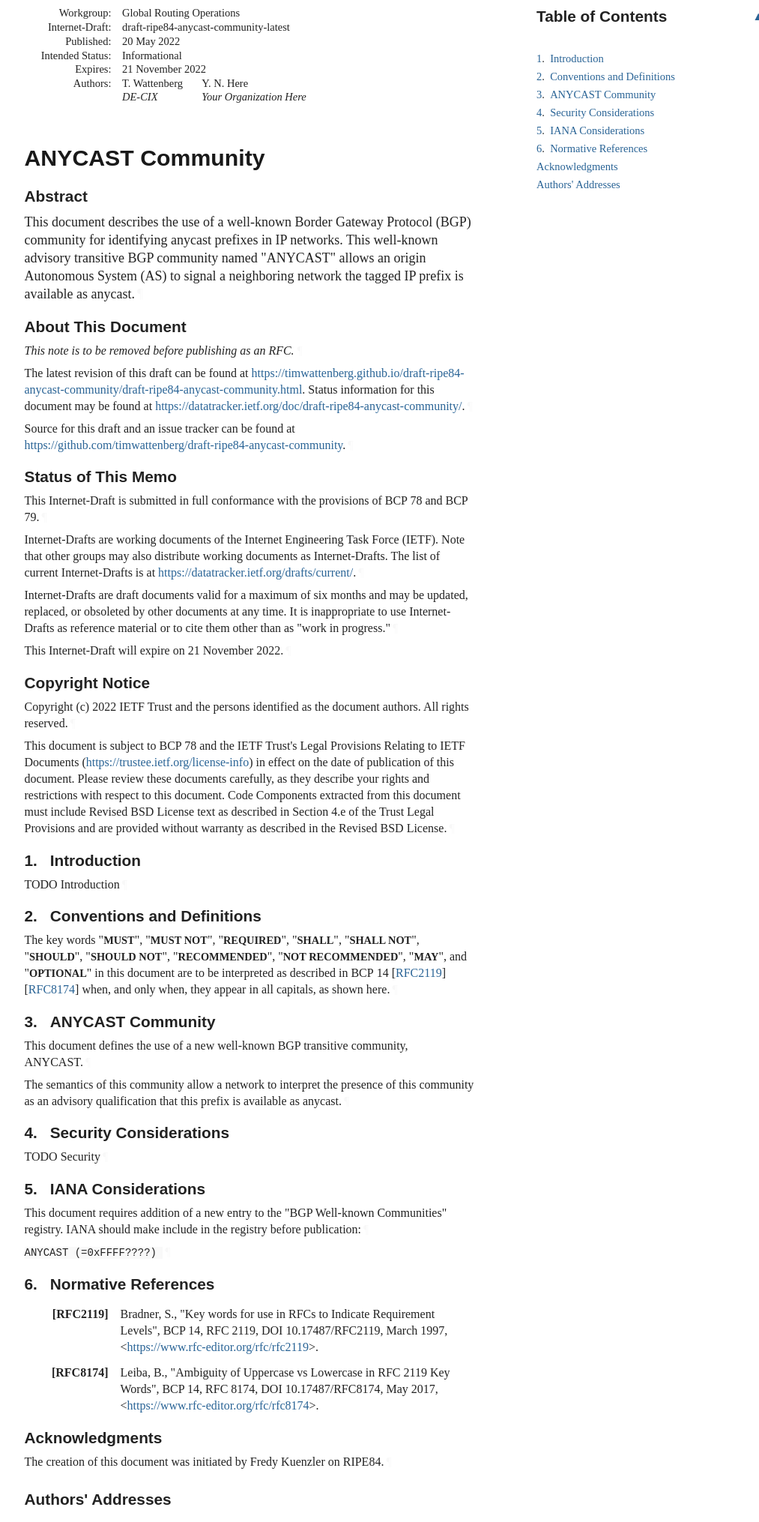
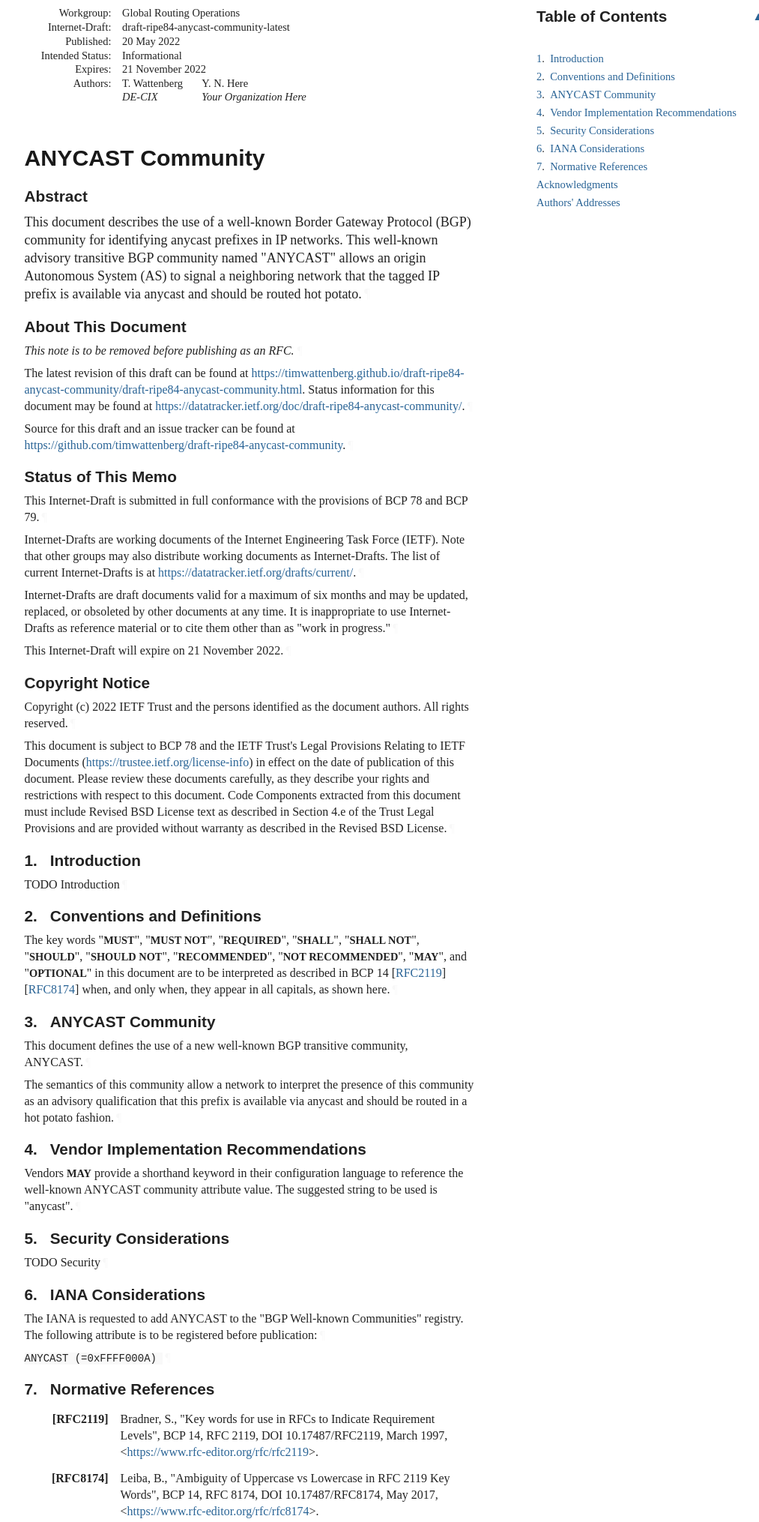
Before and after one commit to timwattenberg/draft-ripe84-anycast-community, a plain HTML site: page draft-ripe84-anycast-community.html in a window 1280 px wide. Shown: the part 67-2097 px from the top of the page at 75% size, without its empty margins (92-1105 px from the left). Drawn offline with Linux system fonts and the light colour scheme; a web font is replaced by a local one.

Commit message:
Script updating gh-pages from a149cac. [ci skip]

```diff
--- a/draft-ripe84-anycast-community.html
+++ b/draft-ripe84-anycast-community.html
@@ -8,7 +8,7 @@
 <meta content="Tim Wattenberg" name="author">
 <meta content="Your Name Here" name="author">
 <meta content='
-       This document describes the use of a well-known Border Gateway Protocol (BGP) community for identifying anycast prefixes in IP networks.  This well-known advisory transitive BGP community named "ANYCAST" allows an origin Autonomous System (AS) to signal a neighboring network the tagged IP prefix is available as anycast.
+       This document describes the use of a well-known Border Gateway Protocol (BGP) community for identifying anycast prefixes in IP networks. This well-known advisory transitive BGP community named "ANYCAST" allows an origin Autonomous System (AS) to signal a neighboring network that the tagged IP prefix is available via anycast and should be routed hot potato.
     ' name="description">
 <meta content="xml2rfc 3.12.7" name="generator">
 <meta content="next generation" name="keyword">
@@ -1055,7 +1055,7 @@ svg [stroke="fill"], svg [fill^="#fff"] {
 <h1 id="title">ANYCAST Community</h1>
 <section id="section-abstract">
       <h2 id="abstract"><a href="#abstract" class="selfRef">Abstract</a></h2>
-<p id="section-abstract-1">This document describes the use of a well-known Border Gateway Protocol (BGP) community for identifying anycast prefixes in IP networks.  This well-known advisory transitive BGP community named "ANYCAST" allows an origin Autonomous System (AS) to signal a neighboring network the tagged IP prefix is available as anycast.<a href="#section-abstract-1" class="pilcrow">¶</a></p>
+<p id="section-abstract-1">This document describes the use of a well-known Border Gateway Protocol (BGP) community for identifying anycast prefixes in IP networks. This well-known advisory transitive BGP community named "ANYCAST" allows an origin Autonomous System (AS) to signal a neighboring network that the tagged IP prefix is available via anycast and should be routed hot potato.<a href="#section-abstract-1" class="pilcrow">¶</a></p>
 </section>
 <section class="note rfcEditorRemove" id="section-note.1">
       <h2 id="name-about-this-document">
@@ -1127,19 +1127,22 @@ svg [stroke="fill"], svg [fill^="#fff"] {
             <p id="section-toc.1-1.3.1" class="keepWithNext"><a href="#section-3" class="xref">3</a>.  <a href="#name-anycast-community" class="xref">ANYCAST Community</a></p>
 </li>
           <li class="compact toc ulBare ulEmpty" id="section-toc.1-1.4">
-            <p id="section-toc.1-1.4.1"><a href="#section-4" class="xref">4</a>.  <a href="#name-security-considerations" class="xref">Security Considerations</a></p>
+            <p id="section-toc.1-1.4.1"><a href="#section-4" class="xref">4</a>.  <a href="#name-vendor-implementation-recom" class="xref">Vendor Implementation Recommendations</a></p>
 </li>
           <li class="compact toc ulBare ulEmpty" id="section-toc.1-1.5">
-            <p id="section-toc.1-1.5.1"><a href="#section-5" class="xref">5</a>.  <a href="#name-iana-considerations" class="xref">IANA Considerations</a></p>
+            <p id="section-toc.1-1.5.1"><a href="#section-5" class="xref">5</a>.  <a href="#name-security-considerations" class="xref">Security Considerations</a></p>
 </li>
           <li class="compact toc ulBare ulEmpty" id="section-toc.1-1.6">
-            <p id="section-toc.1-1.6.1"><a href="#section-6" class="xref">6</a>.  <a href="#name-normative-references" class="xref">Normative References</a></p>
+            <p id="section-toc.1-1.6.1"><a href="#section-6" class="xref">6</a>.  <a href="#name-iana-considerations" class="xref">IANA Considerations</a></p>
 </li>
           <li class="compact toc ulBare ulEmpty" id="section-toc.1-1.7">
-            <p id="section-toc.1-1.7.1"><a href="#appendix-A" class="xref"></a><a href="#name-acknowledgments" class="xref">Acknowledgments</a></p>
+            <p id="section-toc.1-1.7.1"><a href="#section-7" class="xref">7</a>.  <a href="#name-normative-references" class="xref">Normative References</a></p>
 </li>
           <li class="compact toc ulBare ulEmpty" id="section-toc.1-1.8">
-            <p id="section-toc.1-1.8.1"><a href="#appendix-B" class="xref"></a><a href="#name-authors-addresses" class="xref">Authors' Addresses</a></p>
+            <p id="section-toc.1-1.8.1"><a href="#appendix-A" class="xref"></a><a href="#name-acknowledgments" class="xref">Acknowledgments</a></p>
+</li>
+          <li class="compact toc ulBare ulEmpty" id="section-toc.1-1.9">
+            <p id="section-toc.1-1.9.1"><a href="#appendix-B" class="xref"></a><a href="#name-authors-addresses" class="xref">Authors' Addresses</a></p>
 </li>
         </ul>
 </nav>
@@ -1170,32 +1173,40 @@ appear in all capitals, as shown here.<a href="#section-2-1" class="pilcrow">¶<
 <a href="#section-3" class="section-number selfRef">3. </a><a href="#name-anycast-community" class="section-name selfRef">ANYCAST Community</a>
       </h2>
 <p id="section-3-1">This document defines the use of a new well-known BGP transitive community, ANYCAST.<a href="#section-3-1" class="pilcrow">¶</a></p>
-<p id="section-3-2">The semantics of this community allow a network to interpret the presence of this community as an advisory qualification that this prefix is available as anycast.<a href="#section-3-2" class="pilcrow">¶</a></p>
+<p id="section-3-2">The semantics of this community allow a network to interpret the presence of this community as an advisory qualification that this prefix is available via anycast and should be routed in a hot potato fashion.<a href="#section-3-2" class="pilcrow">¶</a></p>
+</section>
+</div>
+<div id="vendor-implementation-recommendations">
+<section id="section-4">
+      <h2 id="name-vendor-implementation-recom">
+<a href="#section-4" class="section-number selfRef">4. </a><a href="#name-vendor-implementation-recom" class="section-name selfRef">Vendor Implementation Recommendations</a>
+      </h2>
+<p id="section-4-1">Vendors <span class="bcp14">MAY</span> provide a shorthand keyword in their configuration language to reference the well-known ANYCAST community attribute value. The suggested string to be used is "anycast".<a href="#section-4-1" class="pilcrow">¶</a></p>
 </section>
 </div>
 <div id="security-considerations">
-<section id="section-4">
+<section id="section-5">
       <h2 id="name-security-considerations">
-<a href="#section-4" class="section-number selfRef">4. </a><a href="#name-security-considerations" class="section-name selfRef">Security Considerations</a>
+<a href="#section-5" class="section-number selfRef">5. </a><a href="#name-security-considerations" class="section-name selfRef">Security Considerations</a>
       </h2>
-<p id="section-4-1">TODO Security<a href="#section-4-1" class="pilcrow">¶</a></p>
+<p id="section-5-1">TODO Security<a href="#section-5-1" class="pilcrow">¶</a></p>
 </section>
 </div>
 <div id="iana-considerations">
-<section id="section-5">
+<section id="section-6">
       <h2 id="name-iana-considerations">
-<a href="#section-5" class="section-number selfRef">5. </a><a href="#name-iana-considerations" class="section-name selfRef">IANA Considerations</a>
+<a href="#section-6" class="section-number selfRef">6. </a><a href="#name-iana-considerations" class="section-name selfRef">IANA Considerations</a>
       </h2>
-<p id="section-5-1">This document requires addition of a new entry to the "BGP Well-known Communities" registry.
-IANA should make include in the registry before publication:<a href="#section-5-1" class="pilcrow">¶</a></p>
-<p id="section-5-2"><code>
-ANYCAST (=0xFFFF????)
-</code><a href="#section-5-2" class="pilcrow">¶</a></p>
+<p id="section-6-1">The IANA is requested to add ANYCAST to the "BGP Well-known Communities" registry.
+The following attribute is to be registered before publication:<a href="#section-6-1" class="pilcrow">¶</a></p>
+<p id="section-6-2"><code>
+ANYCAST (=0xFFFF000A)
+</code><a href="#section-6-2" class="pilcrow">¶</a></p>
 </section>
 </div>
-<section id="section-6">
+<section id="section-7">
       <h2 id="name-normative-references">
-<a href="#section-6" class="section-number selfRef">6. </a><a href="#name-normative-references" class="section-name selfRef">Normative References</a>
+<a href="#section-7" class="section-number selfRef">7. </a><a href="#name-normative-references" class="section-name selfRef">Normative References</a>
       </h2>
 <dl class="references">
 <dt id="RFC2119">[RFC2119]</dt>
```
Also changed, not shown: draft-ripe84-anycast-community.txt.
